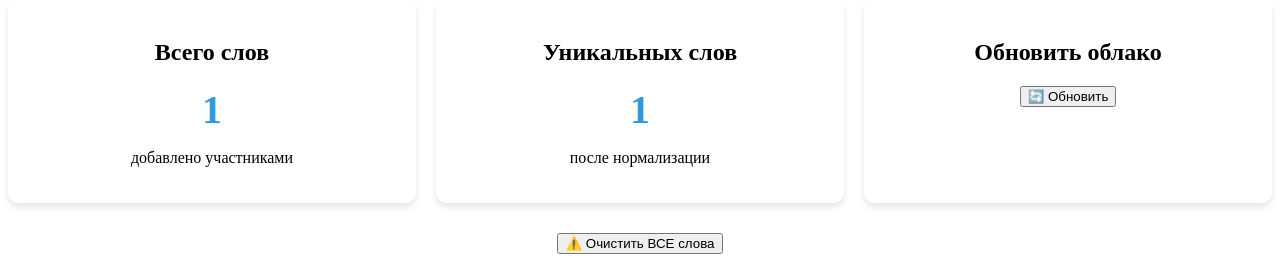
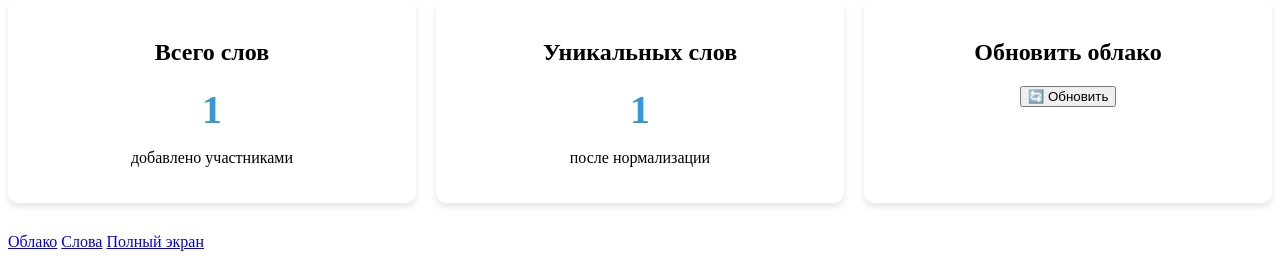
Before and after one commit to desretoot-a11y/wordcloud-octo-carnival, a Flask app: template templates/admin.html in a window 1280 px wide. Shown: the part 183-444 px from the top of the page. Run offline with Flask 3, Linux system fonts and the light colour scheme; the template is opened without the code that fills it: most values are stand-ins (such as "Sample title", 1, 10 or a date in 2020).

Commit message:
Update admin.html

```diff
--- a/templates/admin.html
+++ b/templates/admin.html
@@ -82,6 +82,12 @@
     </div>
 </div>
 
+<div class="admin-nav">
+    <a href="{{ url_for('admin_panel', password=request.args.get('password')) }}" class="active">Облако</a>
+    <a href="{{ url_for('admin_words_panel', password=request.args.get('password')) }}">Слова</a>
+    <a href="{{ url_for('display_fullscreen') }}" target="_blank">Полный экран</a>
+</div>
+
 <div class="admin-controls">
     <button class="btn-clear" onclick="clearAllWords()">⚠️ Очистить ВСЕ слова</button>
 </div>
```
